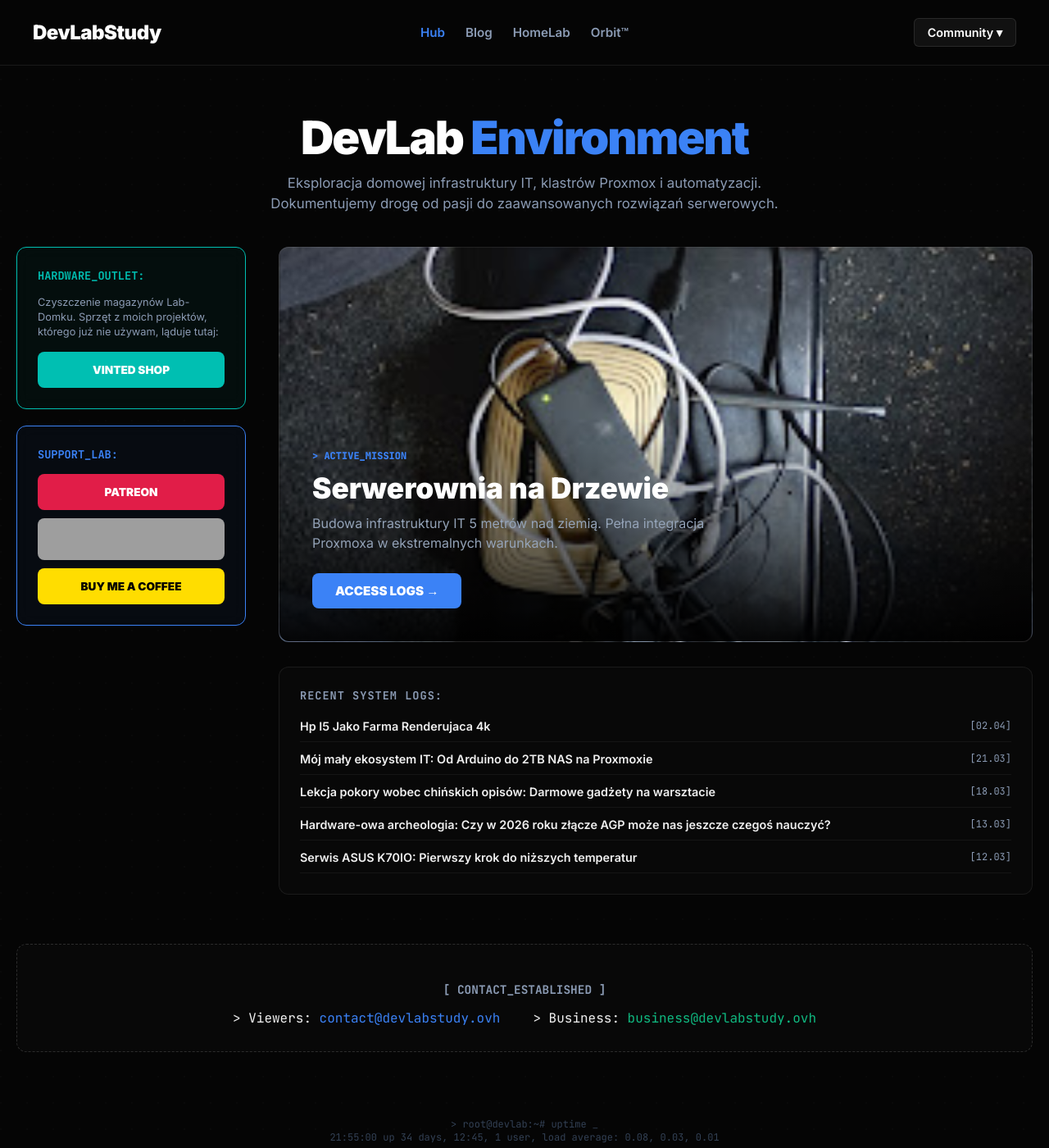
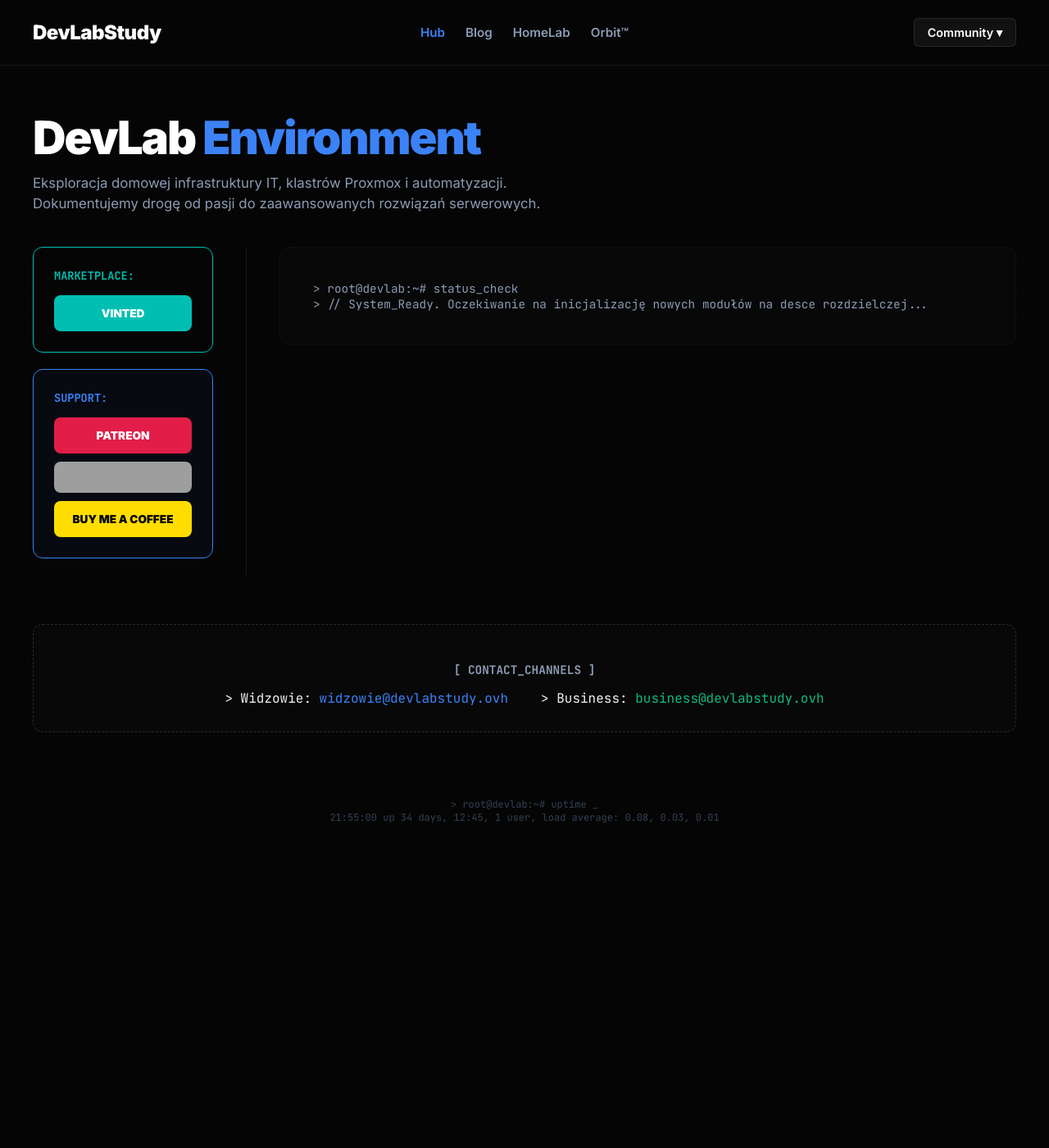
Before and after one commit to TobiMessi/TobiMessi.github.io, a Jekyll site: the page built from index.html, in a window 1280 px wide and 1400 px high. Shown: the whole window at 82% size. Built offline with Jekyll 4.4.1, drawn with Linux system fonts in a browser that asks for light colours; grey boxes are pictures that could not be loaded.

Commit message:
Update index.html

```diff
--- a/index.html
+++ b/index.html
@@ -63,31 +63,57 @@ layout: null
         .dropdown:hover .dropdown-content { display: block; }
 
         /* ------------------------------------ */
-        /* HERO & DASHBOARD                     */
+        /* HERO HEADER                          */
         /* ------------------------------------ */
-        .hero-header { max-width: 1000px; margin: 60px auto 40px auto; text-align: center; padding: 0 20px; }
+        .hero-header { max-width: 1400px; margin: 60px auto 40px auto; text-align: left; padding: 0 40px; }
         .hero-title { font-size: 3.5rem; font-weight: 900; margin: 0; letter-spacing: -2px; line-height: 1; color: #fff; }
         .hero-title span { color: var(--accent-blue); }
-        .hero-subtitle { font-size: 1.05rem; color: var(--text-muted); margin-top: 15px; max-width: 700px; margin-left: auto; margin-right: auto; line-height: 1.5; }
+        .hero-subtitle { font-size: 1.05rem; color: var(--text-muted); margin-top: 15px; max-width: 700px; line-height: 1.5; }
 
-        /* Zmiana układu siatki: Lewy sidebar (280px) i elastyczny środek (1fr) */
-        .dashboard { max-width: 1400px; margin: 0 auto 60px auto; padding: 0 20px; }
-        .grid-container { display: grid; grid-template-columns: 280px 1fr; gap: 40px; align-items: start; }
+        /* ------------------------------------ */
+        /* MAIN DASHBOARD GRID                  */
+        /* ------------------------------------ */
+        .dashboard {
+            max-width: 1400px;
+            margin: 0 auto 60px auto;
+            padding: 0 40px;
+        }
 
-        /* Lewy pasek z przyciskami podążający za scrollowaniem */
-        .left-sidebar { display: flex; flex-direction: column; gap: 20px; position: sticky; top: 100px; }
+        .grid-container {
+            display: grid;
+            grid-template-columns: 220px 1px 1fr; /* Lewy sidebar (220px) | Kreska (1px) | Środek (1fr) */
+            gap: 40px;
+            align-items: start;
+        }
+
+        /* Pionowa kreska */
+        .vertical-divider {
+            background: var(--border-color);
+            width: 1px;
+            height: 100%;
+            min-height: 400px;
+        }
+
+        /* Lewy pasek */
+        .left-sidebar {
+            display: flex;
+            flex-direction: column;
+            gap: 20px;
+            position: sticky;
+            top: 100px;
+        }
 
         /* Środkowa kolumna */
-        .main-content { display: flex; flex-direction: column; gap: 30px; }
+        .main-content {
+            display: flex;
+            flex-direction: column;
+            gap: 30px;
+        }
 
         .card { background: rgba(10, 10, 10, 0.7); border: 1px solid var(--border-color); padding: 25px; border-radius: 12px; backdrop-filter: blur(10px); }
-        .vinted-card { border-color: #00bfb2 !important; background: rgba(0, 191, 178, 0.05) !important; }
 
-        .hero-project { height: 480px; background: url('/assets/images/IMG_20260304_153435_hdr.jpg') center/cover; display: flex; align-items: flex-end; border-radius: 12px; border: 1px solid var(--border-color); }
-        .hero-overlay { width: 100%; background: linear-gradient(transparent, rgba(0,0,0,0.95)); padding: 40px; border-radius: 0 0 12px 12px; }
-
-        .btn-blue { display: inline-block; background: var(--accent-blue); color: #fff; padding: 12px 28px; border-radius: 8px; text-decoration: none; font-weight: 800; font-size: 0.95rem; transition: 0.3s; }
-        .btn-blue:hover { transform: translateY(-2px); box-shadow: 0 5px 15px rgba(59, 130, 246, 0.3); }
+        /* Styl dla Vinted */
+        .vinted-card { border-color: #00bfb2 !important; background: transparent !important; }
 
         .support-btn { display: block; text-decoration: none; padding: 14px; border-radius: 8px; font-weight: 800; font-size: 0.85rem; text-align: center; margin-top: 10px; transition: 0.3s; }
 
@@ -95,15 +121,14 @@ layout: null
         .do-badge { display: flex; justify-content: center; margin-top: 10px; transition: 0.3s; }
         .do-badge:hover { transform: scale(1.02); filter: brightness(1.1); }
 
-        /* Klasa na efekty podświetlania linków na blogu */
-        .log-link { display: flex; justify-content: space-between; text-decoration: none; padding-bottom: 10px; border-bottom: 1px solid rgba(255,255,255,0.05); color: var(--text-main); transition: 0.2s; }
-        .log-link:hover { padding-left: 5px; color: var(--accent-blue); }
-
         @media (max-width: 1024px) {
             .navbar { display: flex; flex-direction: column; gap: 15px; align-items: center; padding: 15px; }
             .grid-container { grid-template-columns: 1fr; }
+            .vertical-divider { display: none; } /* Chowa kreskę na telefonach */
             .left-sidebar { position: static; }
             .hero-title { font-size: 2.5rem; }
+            .hero-header { text-align: center; }
+            .hero-subtitle { margin-left: auto; margin-right: auto; }
         }
     </style>
 </head>
@@ -145,13 +170,12 @@ layout: null
 
             <aside class="left-sidebar">
                 <div class="card vinted-card">
-                    <h3 style="font-size: 0.85rem; color: #00bfb2; margin: 0 0 15px 0; text-transform: uppercase; font-family: 'JetBrains Mono', monospace;">Hardware_Outlet:</h3>
-                    <p style="font-size: 0.8rem; color: var(--text-muted); line-height: 1.4; margin-bottom: 15px;">Czyszczenie magazynów Lab-Domku. Sprzęt z moich projektów, którego już nie używam, ląduje tutaj:</p>
-                    <a href="https://www.vinted.pl/" target="_blank" class="support-btn" style="background: #00bfb2; color: #fff;">VINTED SHOP</a>
+                    <h3 style="font-size: 0.85rem; color: #00bfb2; margin: 0 0 15px 0; text-transform: uppercase; font-family: 'JetBrains Mono', monospace;">Marketplace:</h3>
+                    <a href="https://www.vinted.pl/member/306118036" target="_blank" class="support-btn" style="background: #00bfb2; color: #fff;">VINTED</a>
                 </div>
 
                 <div class="card" style="border-color: var(--accent-blue); background: rgba(59, 130, 246, 0.05);">
-                    <h3 style="font-size: 0.85rem; color: var(--accent-blue); margin: 0 0 15px 0; text-transform: uppercase; font-family: 'JetBrains Mono', monospace;">Support_Lab:</h3>
+                    <h3 style="font-size: 0.85rem; color: var(--accent-blue); margin: 0 0 15px 0; text-transform: uppercase; font-family: 'JetBrains Mono', monospace;">Support:</h3>
                     <a href="https://patreon.com/DevLabStudy" target="_blank" class="support-btn" style="background: #e11d48; color: #fff;">PATREON</a>
 
                     <a href="https://www.digitalocean.com/?refcode=6fd6e2226432&utm_campaign=Referral_Invite&utm_medium=Referral_Program&utm_source=badge" class="do-badge" target="_blank">
@@ -162,37 +186,25 @@ layout: null
                 </div>
             </aside>
 
+            <div class="vertical-divider"></div>
+
             <section class="main-content">
-                <div class="hero-project">
-                    <div class="hero-overlay">
-                        <div style="color: var(--accent-blue); font-weight: 800; font-size: 0.75rem; text-transform: uppercase; margin-bottom: 10px; font-family: 'JetBrains Mono', monospace;">> ACTIVE_MISSION</div>
-                        <h2 style="font-size: 2.2rem; margin: 0 0 10px 0; font-weight: 900; color: #fff;">Serwerownia na Drzewie</h2>
-                        <p style="color: #94a3b8; margin: 0 0 25px 0; max-width: 500px; line-height: 1.5;">Budowa infrastruktury IT 5 metrów nad ziemią. Pełna integracja Proxmoxa w ekstremalnych warunkach.</p>
-                        <a href="/blog" class="btn-blue">ACCESS LOGS →</a>
-                    </div>
-                </div>
-
-                <div class="card">
-                    <h3 style="font-size: 0.85rem; color: var(--text-muted); margin: 0 0 20px 0; text-transform: uppercase; letter-spacing: 1px; font-family: 'JetBrains Mono', monospace;">Recent System Logs:</h3>
-                    <div style="display: flex; flex-direction: column; gap: 12px;">
-                        {% for post in site.posts limit:5 %}
-                        <a href="{{ post.url }}" class="log-link">
-                            <span style="font-size: 0.9rem; font-weight: 600;">{{ post.title }}</span>
-                            <span style="color: var(--text-muted); font-size: 0.75rem; white-space: nowrap; margin-left: 15px; font-family: 'JetBrains Mono', monospace;">[{{ post.date | date: "%d.%m" }}]</span>
-                        </a>
-                        {% endfor %}
-                    </div>
+                <div class="card" style="border-style: dashed; border-color: rgba(255,255,255,0.05); text-align: left; padding: 40px;">
+                    <p style="color: var(--text-muted); font-family: 'JetBrains Mono', monospace; font-size: 0.9rem; margin: 0;">
+                        > root@devlab:~# status_check <br>
+                        > // System_Ready. Oczekiwanie na inicjalizację nowych modułów na desce rozdzielczej...
+                    </p>
                 </div>
             </section>
 
         </div>
     </main>
 
-    <section style="max-width: 1400px; margin: 0 auto 40px auto; padding: 0 20px;">
+    <section style="max-width: 1400px; margin: 0 auto 40px auto; padding: 0 40px;">
         <div class="card" style="border-style: dashed; border-color: rgba(255,255,255,0.15); text-align: center; padding: 30px;">
-            <h3 style="font-family: 'JetBrains Mono', monospace; font-size: 0.9rem; color: var(--text-muted); margin-bottom: 15px;">[ CONTACT_ESTABLISHED ]</h3>
+            <h3 style="font-family: 'JetBrains Mono', monospace; font-size: 0.9rem; color: var(--text-muted); margin-bottom: 15px; text-transform: uppercase;">[ Contact_Channels ]</h3>
             <div style="display: flex; justify-content: center; gap: 40px; font-family: 'JetBrains Mono', monospace; flex-wrap: wrap;">
-                <p style="margin: 0;">> Viewers: <a href="mailto:contact@devlabstudy.ovh" style="color: var(--accent-blue); text-decoration: none;">contact@devlabstudy.ovh</a></p>
+                <p style="margin: 0;">> Widzowie: <a href="mailto:widzowie@devlabstudy.ovh" style="color: var(--accent-blue); text-decoration: none;">widzowie@devlabstudy.ovh</a></p>
                 <p style="margin: 0;">> Business: <a href="mailto:business@devlabstudy.ovh" style="color: #10b981; text-decoration: none;">business@devlabstudy.ovh</a></p>
             </div>
         </div>
```
